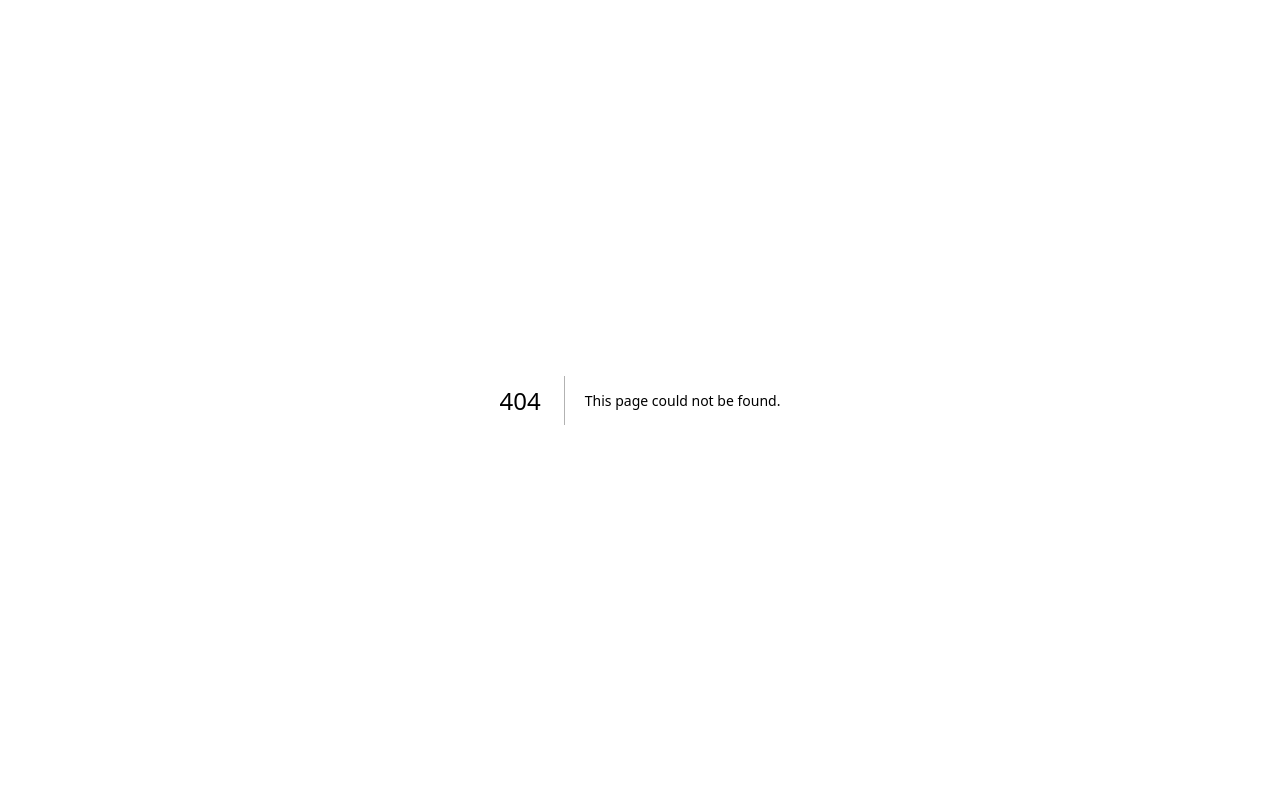
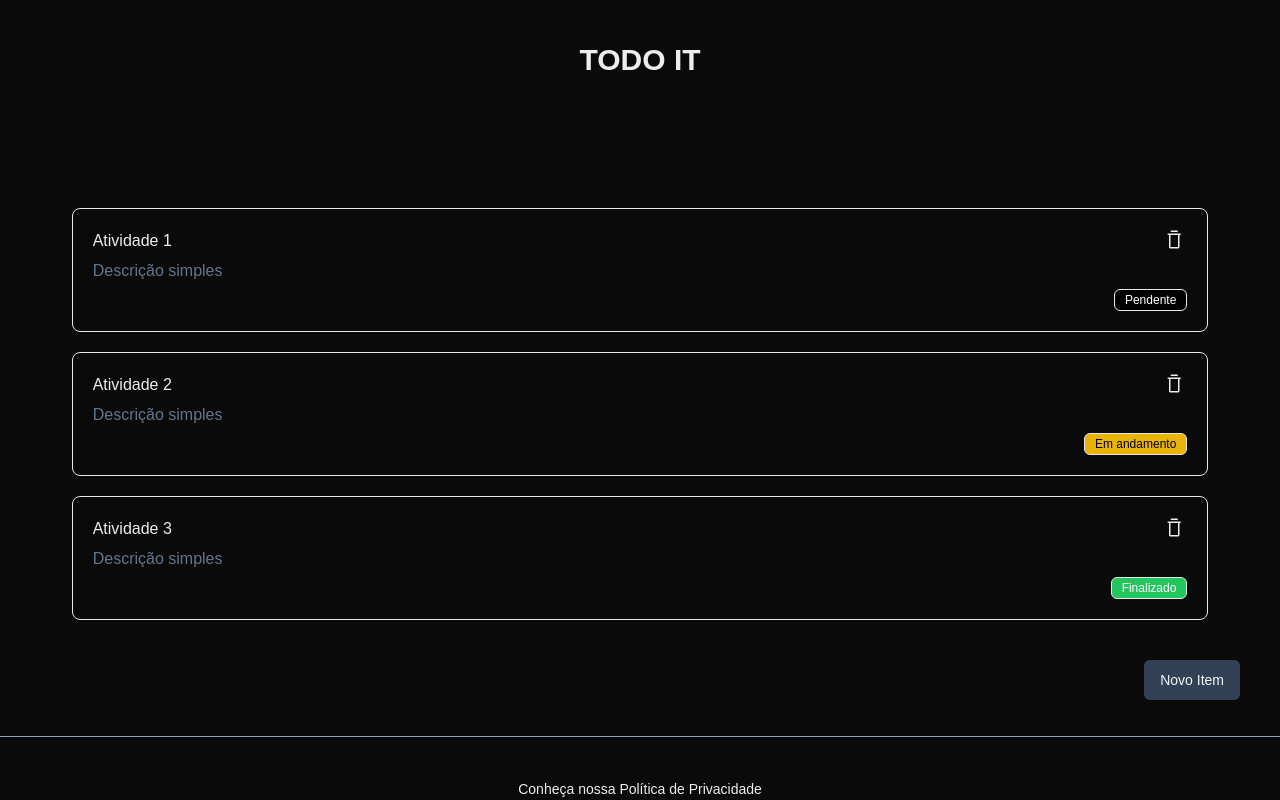
Before and after one commit to prof-emilio-resende/todo-it-next, a Next.js app: page /todo in a window 1280 px wide. Before the commit this address had no page. Built offline with nearby package versions, Linux system fonts and the light colour scheme.

Commit message:
5 - componente todo

```diff
--- /dev/null
+++ b/src/app/todo/page.tsx
@@ -0,0 +1,94 @@
+"use client"
+
+import React from "react";
+import AppContainer from "../ui/components/app.container";
+import useNavigation from "@/app/lib/helpers";
+
+export default function Login() {
+    const navigation = useNavigation();
+
+    function goToCreateTask(event: React.MouseEvent<HTMLButtonElement>) {
+        navigation(event, '/todo/create');
+    }
+
+    return (
+        <AppContainer title="TODO IT" subtitle="" headline="">
+            <div className="flex flex-col justify-center align-middle items-center space-y-5">
+                <div className="rounded-lg border bg-card text-card-foreground shadow-sm w-11/12">
+                    <div className="flex flex-col space-y-1.5 p-5">
+                        <div className="flex flex-row justify-between align-middle">
+                            <h1>Atividade 1</h1>
+                            <svg width="24" height="24" viewBox="0 0 16 16" fill="none"
+                                 xmlns="http://www.w3.org/2000/svg">
+                                <path
+                                    d="M5.5 1C5.22386 1 5 1.22386 5 1.5C5 1.77614 5.22386 2 5.5 2H9.5C9.77614 2 10 1.77614 10 1.5C10 1.22386 9.77614 1 9.5 1H5.5ZM3 3.5C3 3.22386 3.22386 3 3.5 3H5H10H11.5C11.7761 3 12 3.22386 12 3.5C12 3.77614 11.7761 4 11.5 4H11V12C11 12.5523 10.5523 13 10 13H5C4.44772 13 4 12.5523 4 12V4L3.5 4C3.22386 4 3 3.77614 3 3.5ZM5 4H10V12H5V4Z"
+                                    fill="currentColor" fillRule="evenodd" clipRule="evenodd"></path>
+                            </svg>
+                        </div>
+                        <div>
+                            <p className="text-slate-500 font-medium">Descri&ccedil;&atilde;o simples</p>
+                        </div>
+                        <div className="flex flex-row justify-end">
+                            <div
+                                className="inline-flex items-center rounded-md border px-2.5 py-0.5 text-xs font-light transition-colors focus:outline-none focus:ring-2 focus:ring-ring focus:ring-offset-2 bg-black text-white">
+                                Pendente
+                            </div>
+                        </div>
+                    </div>
+                </div>
+
+                <div className="rounded-lg border bg-card text-card-foreground shadow-sm w-11/12">
+                    <div className="flex flex-col space-y-1.5 p-5">
+                        <div className="flex flex-row justify-between align-middle">
+                            <h1>Atividade 2</h1>
+                            <svg width="24" height="24" viewBox="0 0 16 16" fill="none"
+                                 xmlns="http://www.w3.org/2000/svg">
+                                <path
+                                    d="M5.5 1C5.22386 1 5 1.22386 5 1.5C5 1.77614 5.22386 2 5.5 2H9.5C9.77614 2 10 1.77614 10 1.5C10 1.22386 9.77614 1 9.5 1H5.5ZM3 3.5C3 3.22386 3.22386 3 3.5 3H5H10H11.5C11.7761 3 12 3.22386 12 3.5C12 3.77614 11.7761 4 11.5 4H11V12C11 12.5523 10.5523 13 10 13H5C4.44772 13 4 12.5523 4 12V4L3.5 4C3.22386 4 3 3.77614 3 3.5ZM5 4H10V12H5V4Z"
+                                    fill="currentColor" fillRule="evenodd" clipRule="evenodd"></path>
+                            </svg>
+                        </div>
+                        <div>
+                            <p className="text-slate-500 font-medium">Descri&ccedil;&atilde;o simples</p>
+                        </div>
+                        <div className="flex flex-row justify-end">
+                            <div
+                                className="inline-flex items-center rounded-md border px-2.5 py-0.5 text-xs font-light transition-colors focus:outline-none focus:ring-2 focus:ring-ring focus:ring-offset-2 bg-yellow-500 text-black">
+                                Em andamento
+                            </div>
+                        </div>
+                    </div>
+                </div>
+
+                <div className="rounded-lg border bg-card text-card-foreground shadow-sm w-11/12">
+                    <div className="flex flex-col space-y-1.5 p-5">
+                        <div className="flex flex-row justify-between align-middle">
+                            <h1>Atividade 3</h1>
+                            <svg width="24" height="24" viewBox="0 0 16 16" fill="none"
+                                 xmlns="http://www.w3.org/2000/svg">
+                                <path
+                                    d="M5.5 1C5.22386 1 5 1.22386 5 1.5C5 1.77614 5.22386 2 5.5 2H9.5C9.77614 2 10 1.77614 10 1.5C10 1.22386 9.77614 1 9.5 1H5.5ZM3 3.5C3 3.22386 3.22386 3 3.5 3H5H10H11.5C11.7761 3 12 3.22386 12 3.5C12 3.77614 11.7761 4 11.5 4H11V12C11 12.5523 10.5523 13 10 13H5C4.44772 13 4 12.5523 4 12V4L3.5 4C3.22386 4 3 3.77614 3 3.5ZM5 4H10V12H5V4Z"
+                                    fill="currentColor" fillRule="evenodd" clipRule="evenodd"></path>
+                            </svg>
+                        </div>
+                        <div>
+                            <p className="text-slate-500 font-medium">Descri&ccedil;&atilde;o simples</p>
+                        </div>
+                        <div className="flex flex-row justify-end">
+                            <div
+                                className="inline-flex items-center rounded-md border px-2.5 py-0.5 text-xs font-light transition-colors focus:outline-none focus:ring-2 focus:ring-ring focus:ring-offset-2 bg-green-500 text-white">
+                                Finalizado
+                            </div>
+                        </div>
+                    </div>
+                </div>
+                <div className="w-full content-end text-right p-5">
+                    <button type="button" onClick={goToCreateTask}
+                            className="inline-flex items-center justify-center gap-2 whitespace-nowrap rounded-md text-sm font-medium ring-offset-background transition-colors focus-visible:outline-none focus-visible:ring-2 focus-visible:ring-ring focus-visible:ring-offset-2 disabled:pointer-events-none disabled:opacity-50 [&_svg]:pointer-events-none [&_svg]:size-4 [&_svg]:shrink-0 bg-slate-700 text-slate-100 hover:bg-slate-700/90 h-10 px-4 py-2">
+                        Novo Item
+                    </button>
+                </div>
+            </div>
+        </AppContainer>
+    );
+}
```
Also changed, not shown: 1 other file (tests, documents, lock files or other folders).
